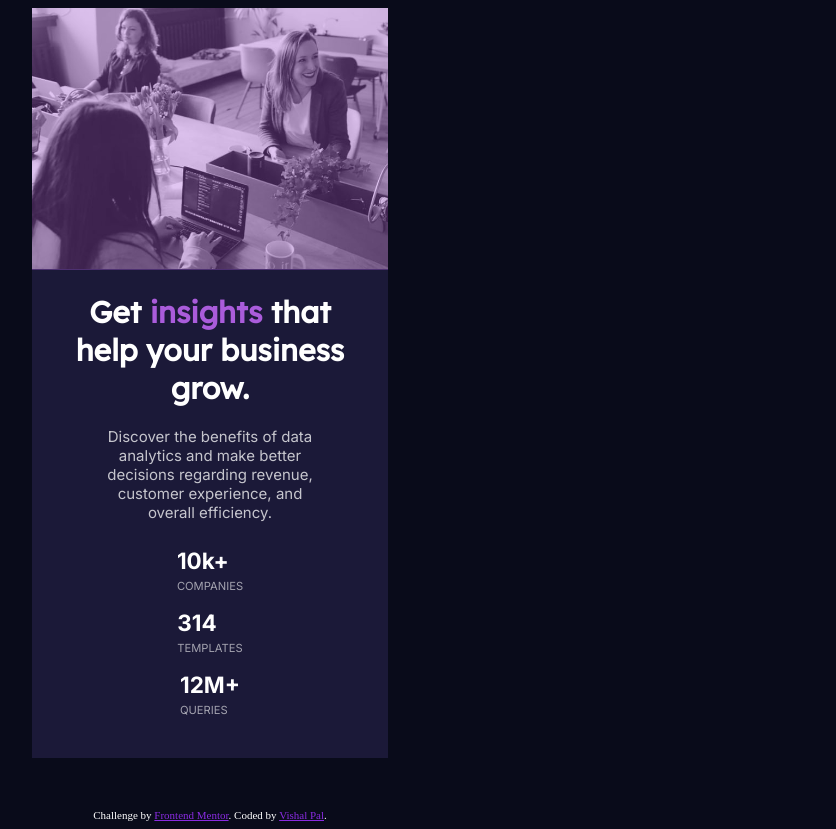
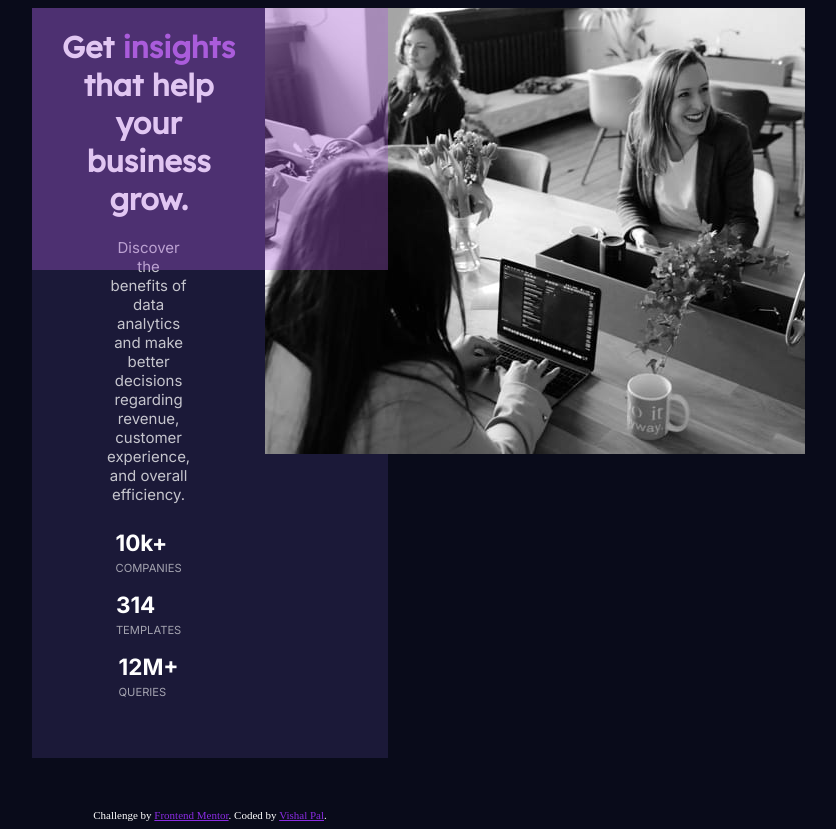
Before and after one commit to vishy312/stats-preview, a plain HTML site: page docs/index.html in a window 1280 px wide. Shown: the whole page, without its empty margins (430-1266 px from the left). Drawn offline with Linux system fonts and the light colour scheme.

Commit message:
challenge completed

```diff
--- a/docs/index.html
+++ b/docs/index.html
@@ -18,11 +18,12 @@
 <body>
   <main>
     <div class="container">
-      <div>
+      <div class="card-1">
         <img class="main-img" src="images/image-header-mobile.jpg" alt="mobile-header">
         <div class="purple-overlay"></div>
       </div>
-      <div class=header >
+      <div class="card-2">
+        <div class="header" >
           <h1>Get <span>insights</span> that help your business grow.</h1>
         </div>
         <div>
@@ -38,7 +39,8 @@
             <div class="data"><h2>12M+</h2><p class="category">QUERIES</p></div>
           </div>
         </div>
-      <div>
+      </div>
+      <div class="card-3">
         <img id="image" src="images/image-header-desktop.jpg" alt="desktop-image">
       </div>
     </div>
--- a/docs/style.css
+++ b/docs/style.css
@@ -78,3 +78,17 @@ h2 {
 }
 
 /* media query */
+
+@media (min-width: 768px) {
+  .container {
+    display: flex;
+  }
+
+  #image {
+    display:block;
+  }
+
+  .main-img {
+    display: none;
+  }
+}
```
Lines whose indentation alone changed are shown as unchanged.
